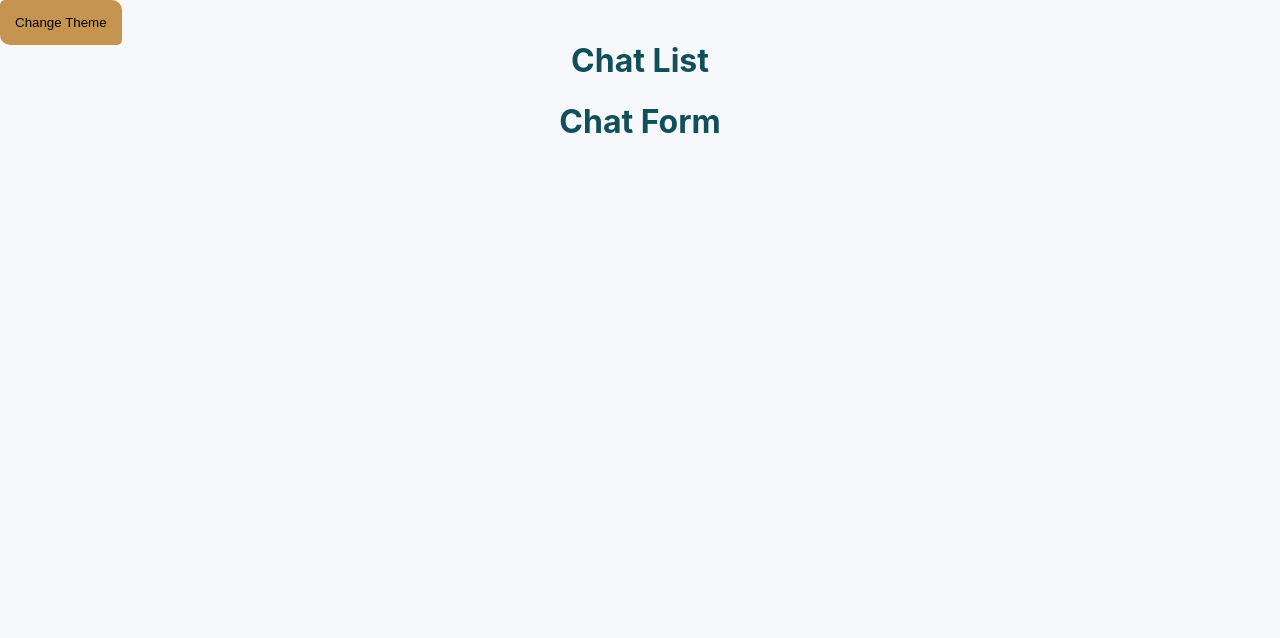
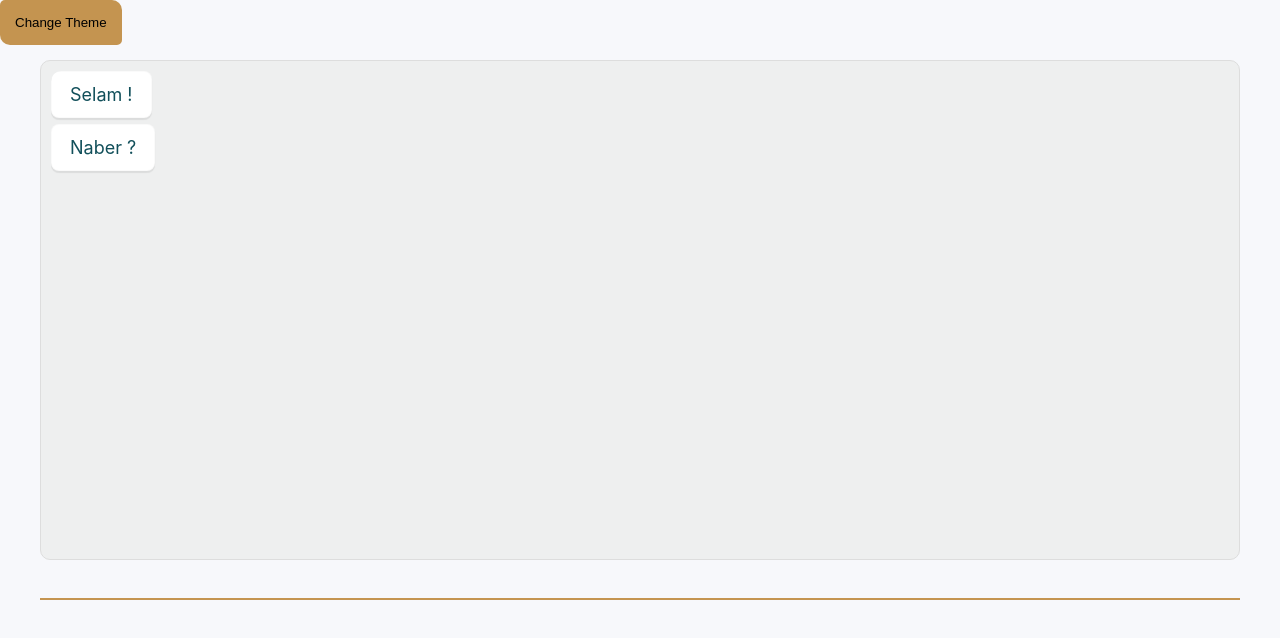
Before and after one commit to ramazanusluu/React-ChatApp, a React (Create React App) app in the folder frontend/: page / in a window 1280 px wide. Shown: the top 638 px of the page. Built offline with nearby package versions, Linux system fonts and the light colour scheme.

Commit message:
Component development

```diff
--- a/frontend/src/App.css
+++ b/frontend/src/App.css
@@ -1,9 +1,16 @@
+* {
+  margin: 0;
+  padding: 0;
+  box-sizing: border-box;
+}
+
 .app {
   text-align: center;
   height: 100%;
 }
+
 .app.dark {
-  color: #fff;
+  color: rgb(225, 225, 225);
   background-color: #13131a;
   height: 100vh;
 }
@@ -12,7 +19,7 @@
   background-color: #f7f8fb;
   height: 100vh;
 }
-.theme{
+.theme {
   position: sticky;
 }
 .theme-button {
@@ -31,11 +38,91 @@
   color: #c49450;
 }
 .dark .theme-button {
-  background-color: #7463f4;
+  background-color: #191740;
   color: #ffffff;
 }
 .dark .theme-button:hover {
-  border: 1px solid #7463f4;
-  background-color: #0b064e;
+  border: 1px solid #191740;
+  background-color: #3e3487;
   color: #ffffff;
 }
+.dark .chatlist {
+  border: solid 1px #000;
+  padding: 10px;
+  height: 500px;
+  width: 1200px;
+  margin: 40px auto 0 auto;
+  background-color: #191740;
+  overflow: hidden;
+  border-radius: 10px;
+}
+.light .chatlist {
+  border: solid 1px #ddd;
+  padding: 10px;
+  height: 500px;
+  width: 1200px;
+  margin: 40px auto 0 auto;
+  background-color: #eeefef;
+  overflow: hidden;
+  border-radius: 10px;
+}
+.chatlist > div {
+  display: flex;
+  flex-direction: column;
+  height: 400px;
+  overflow: auto;
+  border-radius: 10px;
+}
+.light .textInput {
+  padding: 10px;
+  width: 1200px;
+  font-size: 16px;
+  background-color: #f7f8fb;
+  border: none;
+  border-bottom: 2px solid #c49450;
+  color: #114f5a;
+}
+.dark .textInput {
+  padding: 10px;
+  width: 1200px;
+  font-size: 16px;
+  background-color: #13131a;
+  border: none;
+  border-bottom: 2px solid #ff3af3;
+  color: #ddd;
+}
+
+.dark .chatItem {
+  font-size: 18px;
+  color: rgb(255, 255, 255);
+  border-radius: 8px;
+  background: #ff3af3;
+  padding: 12px 18px;
+  border: 0.5px solid rgba(0, 0, 0, 0.02);
+  box-shadow: 0 2px 1px rgba(0, 0, 0, 0.08);
+  max-width: 70%;
+  display: inline-block;
+  text-align: left;
+  margin-bottom: 6px;
+  margin-right: auto;
+}
+
+.light .chatItem {
+  font-size: 18px;
+  color: #114f5a;
+  border-radius: 8px;
+  background: #fff;
+  padding: 12px 18px;
+  border: 0.5px solid rgba(0, 0, 0, 0.02);
+  box-shadow: 0 2px 1px rgba(0, 0, 0, 0.08);
+  max-width: 70%;
+  display: inline-block;
+  text-align: left;
+  margin-bottom: 6px;
+  margin-right: auto;
+}
+
+.chatItem.right {
+  margin-right: 0;
+  margin-left: auto;
+}
--- a/frontend/src/components/ChatForm.js
+++ b/frontend/src/components/ChatForm.js
@@ -1,9 +1,22 @@
-import React from "react";
+import { useState } from "react";
 
 function ChatForm() {
+  const [message, setMessage] = useState("");
+  const handleSubmit = (e) => {
+    e.preventDefault();
+    console.log(message);
+    setMessage("");
+  };
   return (
     <div>
-      <h1>Chat Form</h1>
+      <form onSubmit={handleSubmit}>
+        <input
+          type="text"
+          className="textInput"
+          value={message}
+          onChange={(e) => setMessage(e.target.value)}
+        />
+      </form>
     </div>
   );
 }
--- /dev/null
+++ b/frontend/src/components/ChatItem.js
@@ -0,0 +1,7 @@
+import React from "react";
+
+function ChatItem({ item }) {
+  return <div className="chatItem">{item.message}</div>;
+}
+
+export default ChatItem;
--- a/frontend/src/components/ChatList.js
+++ b/frontend/src/components/ChatList.js
@@ -1,9 +1,18 @@
 import React from "react";
+import { useChat } from "../context/ChatContext";
+import ChatItem from "./ChatItem";
+
 
 function ChatList() {
+  const { messages } = useChat();
+
   return (
-    <div>
-      <h1>Chat List</h1>
+    <div className="chatlist">
+      <div>
+        {messages.map((item, key) => (
+          <ChatItem key={key} item={item} />
+        ))}
+      </div>
     </div>
   );
 }
--- /dev/null
+++ b/frontend/src/components/style.module.css
@@ -0,0 +1,43 @@
+.chatlist {
+  border: solid 1px #ddd;
+  padding: 10px;
+  height: 400px;
+  width: 100%;
+  margin: 40px auto 0 auto;
+  background-color: cornsilk;
+  overflow: hidden;
+}
+
+.chatlist > div {
+  display: flex;
+  flex-direction: column;
+  height: 400px;
+  overflow: auto;
+}
+
+.textInput {
+  border: solid 1px #ddd;
+  padding: 10px;
+  width: 100%;
+  font-size: 16px;
+}
+
+.chatItem {
+  font-size: 18px;
+  color: #333;
+  border-radius: 8px;
+  background: #fff;
+  padding: 12px 18px;
+  border: 0.5px solid rgba(0, 0, 0, 0.02);
+  box-shadow: 0 2px 1px rgba(0, 0, 0, 0.08);
+  max-width: 70%;
+  display: inline-block;
+  text-align: left;
+  margin-bottom: 6px;
+  margin-right: auto;
+}
+
+.chatItem.right {
+  margin-right: 0;
+  margin-left: auto;
+}
--- a/frontend/src/context/ChatContext.js
+++ b/frontend/src/context/ChatContext.js
@@ -1,9 +1,12 @@
-import { createContext, useState } from "react";
+import { createContext, useContext, useState } from "react";
 
 const ChatContext = createContext();
 
 export const ChatProvider = ({ children }) => {
-  const [messages, setMessages] = useState([]);
+  const [messages, setMessages] = useState([
+    { message: "Selam !" },
+    { message: "Naber ?" },
+  ]);
   const values = {
     messages,
     setMessages,
@@ -11,4 +14,4 @@ export const ChatProvider = ({ children }) => {
 
   return <ChatContext.Provider value={values}>{children}</ChatContext.Provider>;
 };
-export default ChatContext;
+export const useChat = () => useContext(ChatContext);
```
